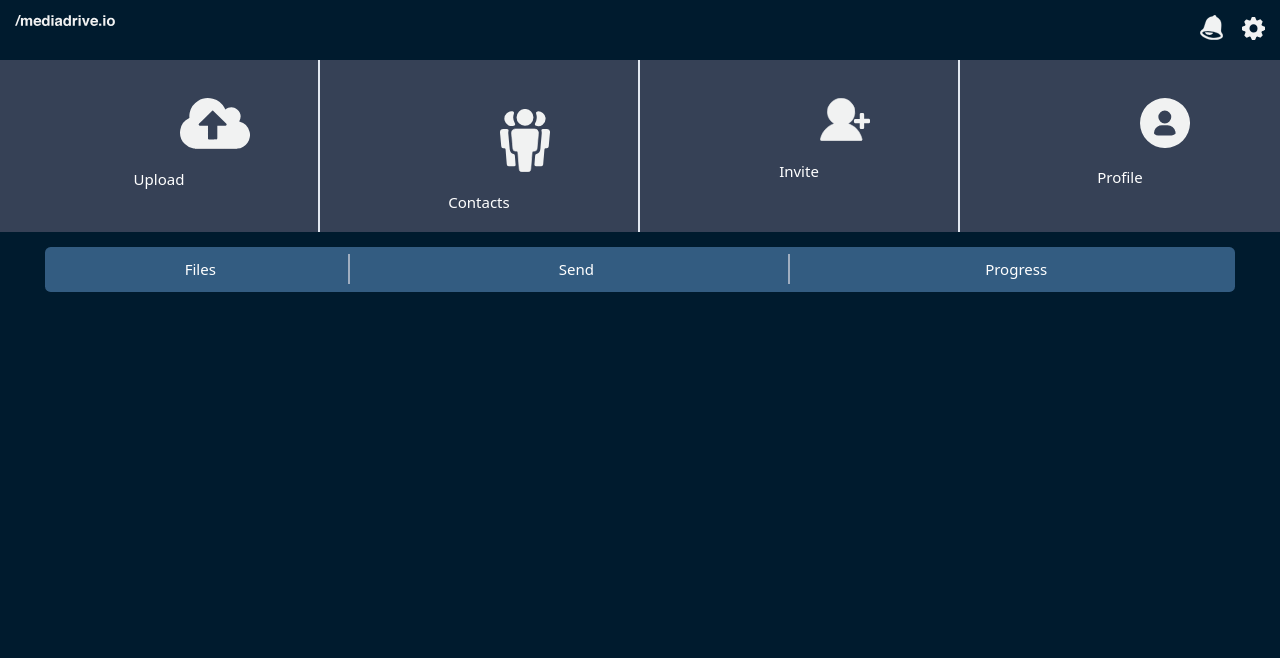
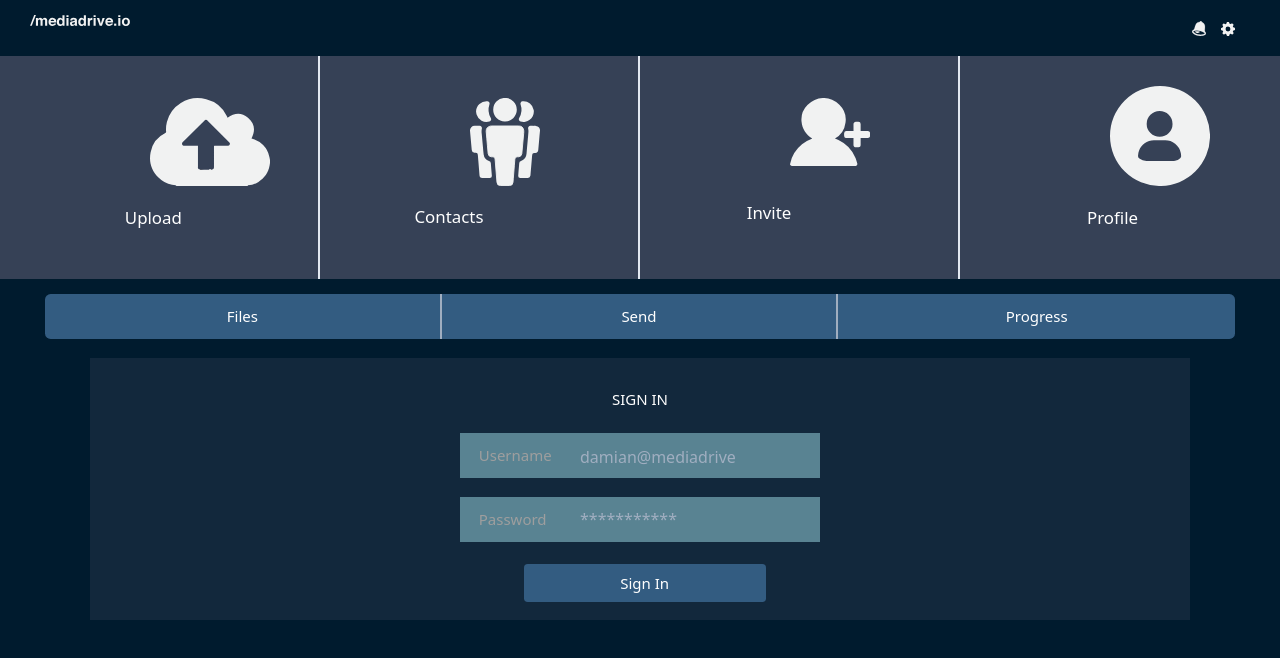
Before and after one commit to aminase/mediadrive, a React (Create React App) app: page /login in a window 1280 px wide. Shown: the top 658 px of the page. Built offline with nearby package versions, Linux system fonts and the light colour scheme.

Commit message:
Added global styling, components improvement

```diff
--- a/src/App.tsx
+++ b/src/App.tsx
@@ -15,6 +15,7 @@ import contacts from './commons/contacts-icon.svg'
 import invite from './commons/invite-icon.svg'
 import profile from './commons/profile-icon.svg'
 import notification from './commons/notification-icon.svg'
+import { SignIn } from './components/SignIn'
 
 const App: React.FC = () => {
   return (
@@ -22,57 +23,76 @@ const App: React.FC = () => {
       <div className="flex justify-between m-4">
         {' '}
         <NavLink to="/" className="focus:outline-none lg">
-          <img src={mediadrive} width="100" height="100" />
+          <img
+            src={mediadrive}
+            width="100"
+            height="120"
+            className="pt-0.5 ml-4"
+          />
         </NavLink>
-        <div>
-          <button className="focus:outline-gray active:outline-gray mr-5">
-            <img src={notification} width="23" height="20" />
+        <div className="pt-1 pr-8">
+          <button className="focus:outline-gray active:outline-gray mr-4">
+            <img src={notification} width="14" height="20" />
           </button>
-          <button className="focus:outline-gray active:outline-gray">
-            <img src={settings} width="23" height="20" />
+          <button className="focus:outline-none active:outline-none">
+            <img src={settings} width="14" height="20" />
           </button>
         </div>
       </div>
-      <div className="flex mb-4 bg-navgray bg-navgray-400 justify-center active:bg-activegray focus:bg-activegray hover:bg-activegray">
-        <NavLink to="/" className="w-1/4 border-r-2 border-white-600 pt-5">
-          <img src={upload} height="70" width="70" className="ml-48 m-5" />
-          <div className="text-white mt-2 text-center pb-5">Upload</div>
+      <div className="flex mb-4 bg-navgray bg-navgray-400 justify-center active:bg-current-gray">
+        <NavLink
+          to="/"
+          className="w-1/4 border-r-2 border-white-500 p-8 hover:bg-current-gray active:bg-current-gray"
+        >
+          <img src={upload} height="70" width="120" className="ml-32 m-3" />
+          <div className="text-white pt-2 text-center pb-5 text-lg pr-3">
+            Upload
+          </div>
         </NavLink>
         <NavLink
           to="/contacts"
-          className="w-1/4 border-r-2 border-white-600 pt-8"
+          className="w-1/4 border-r-2 border-white-600 p-8 hover:bg-current-gray active:bg-current-gray"
         >
-          <img src={contacts} height="50" width="50" className="ml-48 m-5" />
-          <div className="text-white mt-2 text-center pb-5">Contacts</div>
+          <img src={contacts} height="100" width="70" className="ml-32 m-3" />
+          <div className="text-white pt-2 text-center pb-5 text-lg pr-16">
+            Contacts
+          </div>
         </NavLink>
         <NavLink
           to="/invite"
-          className="w-1/4 border-r-2 border-white-600 pt-5"
+          className="w-1/4 border-r-2 border-white-600 p-8 hover:bg-current-gray active:bg-current-gray"
         >
-          <img src={invite} height="50" width="50" className="ml-48 m-5" />
-          <div className="text-white mt-2 text-center pb-5">Invite</div>
+          <img src={invite} height="" width="80" className="ml-32 m-3" />
+          <div className="text-white pt-6 text-center text-lg pr-16">
+            Invite
+          </div>
         </NavLink>
-        <NavLink to="/profile" className="w-1/4 pt-5">
-          <img src={profile} height="50" width="50" className="ml-48 m-5" />
-          <div className="text-white mt-2 text-center">Profile</div>
+        <NavLink
+          to="/profile"
+          className="w-1/4 pt-5 p-8 hover:bg-current-gray active:bg-current-gray"
+        >
+          <img src={profile} height="70" width="100" className="ml-32 m-3" />
+          <div className="text-white pt-2 text-center pb-5 text-lg pr-4">
+            Profile
+          </div>
         </NavLink>
       </div>
-      <div className="flex bg-options mr-12 ml-12 rounded-md text-white text-center h-12 hover:bg-hover">
+      <div className="flex bg-options mr-12 ml-12 rounded-md text-white text-center h-12 hover:bg-gray-800 active:bg-gary-800">
         <NavLink
           to="/files"
-          className="w-1/4 justify-center px-5 py-1 m-2 border-r-2 border-gray-500 hover:bg-hover "
+          className="w-1/3 pt-3 border-r-2 border-gray-500 hover:bg-gray-800 active:bg-gray-800"
         >
           Files
         </NavLink>
         <NavLink
           to="/send"
-          className="flex-1 px-5 py-1 m-2 border-r-2 border-gray-500 hover:bg-hover "
+          className="w-1/3 pt-3 border-r-2 border-gray-500 hover:bg-gray-800 active:bg-gray-800"
         >
           Send
         </NavLink>
         <NavLink
           to="/progress"
-          className="flex-1 px-5 py-1 m-2 hover:bg-green-800 w-full"
+          className="w-1/3 flex-1 pt-3 hover:bg-gray-800 active:bg-gray-800"
         >
           Progress
         </NavLink>
@@ -85,6 +105,7 @@ const App: React.FC = () => {
         <Route path="/files" component={Files} />
         <Route path="/send" component={Send} />
         <Route path="/progress" component={Progress} />
+        <Route path="/login" component={SignIn} />
       </Switch>
       {/* <footer className="flex flex-col w-full text-center mr-12 ml-12">
         <button className="relative inset-x-0 bottom-0 h-8 bg-gray-700 text-white text-center	rounded">
--- /dev/null
+++ b/src/components/SignIn.tsx
@@ -0,0 +1,52 @@
+import React, { useState } from 'react'
+
+export const SignIn: React.FC = () => {
+  const [username, setUsername] = useState()
+  const [password, setPassword] = useState()
+  return (
+    <div className=" md:flex justify-center bg-field  ml-24 mr-24 mt-5">
+      <form className="w-full max-w-sm mt-2">
+        <div className="text-white p-6 text-center">SIGN IN </div>
+
+        <div className="md:flex md:items-center mb-5 login-field h-12 ">
+          <div className="md:w-1/3">
+            <label className="block text-bg-btn-login ml-5 text-base">
+              Username
+            </label>
+          </div>
+          <div className="w-2/3 pt-3">
+            <input
+              className="w-full text-white text-base focus:shadow-none active:shadow-none shadow-none  "
+              type="text"
+              placeholder="damian@mediadrive"
+              value={username}
+            />
+          </div>
+        </div>
+        <div className="md:flex md:items-center mb-6 login-field h-12">
+          <div className="md:w-1/3">
+            <label className="block text-bg-btn-login ml-5 text-base">
+              Password
+            </label>
+          </div>
+          <div className="md:w-2/3 h-12">
+            <input
+              className="w-full text-white text-base focus:shadow-none active:shadow-none shadow-none  "
+              type="text"
+              placeholder="***********"
+              value={password}
+            />
+          </div>
+        </div>
+        <div className="m-5 text-center">
+          <button
+            className="bg-options focus:outline-none text-white py-2 px-4 rounded w-3/4 ml-12 mr-20"
+            type="button"
+          >
+            Sign In
+          </button>
+        </div>
+      </form>
+    </div>
+  )
+}
--- a/src/pages/Contacts.tsx
+++ b/src/pages/Contacts.tsx
@@ -7,26 +7,35 @@ export const Contacts: React.FC = () => {
   }, [])
 
   return (
-    <div className="mr-12 ml-12  pt-8">
+    <div className="mr-12 ml-12 pt-8">
       <form>
-        <div className="md:flex md:items-center mb-2 bg-field  mb-2">
-          <div className="w-2/3 h-12 border-r-2 text-base  pl-4">
-            <input type="text" placeholder="mark@mediadrive" />
+        <div className="flex tems-center mb-2 bg-field">
+          <div className="w-2/3 h-12 border-r-2 text-base pl-4 border-b-0">
+            <input
+              type="text"
+              placeholder="mark@mediadrive"
+              value=""
+              className="w-full py-2 px-4 text-white text-base focus:shadow-none active:shadow-none border-b-0 shadow-none  "
+            />
           </div>
           <div className="md:w-1/3">
-            <button className=" md:text-right mr-4 flex justify-start ml-6 border-gray-500 ">
-              <div className="ml-4 text-white">Offline</div>
-            </button>
+            <div className=" md:text-right mr-4 flex justify-start ml-6">
+              <div className="ml-4 text-white pt-3">Offline</div>
+            </div>
           </div>
         </div>
-        <div className="md:flex md:items-center mb-2 bg-field  mb-2">
-          <div className="w-2/3 border-r-2 h-12 text-base  pl-4">
-            <input type="text" placeholder="john@mediadrive" />
+        <div className="md:flex md:items-center mb-2 bg-field">
+          <div className="w-2/3 border-r-2 h-12 text-base pl-4">
+            <input
+              type="text"
+              placeholder="john@mediadrive"
+              className="w-full py-2 px-4 text-white text-base focus:shadow-none active:shadow-none border-b-0 shadow-none  "
+            />
           </div>
           <div className="md:w-1/3">
-            <button className=" md:text-right mr-4 flex justify-start ml-6 border-gray-400 ">
+            <div className=" md:text-right mr-4 flex justify-start ml-6 ">
               <div className="ml-4 text-white">Online</div>
-            </button>
+            </div>
           </div>
         </div>
       </form>
--- a/src/pages/Progress.tsx
+++ b/src/pages/Progress.tsx
@@ -1,5 +1,11 @@
 import React from 'react'
 
 export const Progress: React.FC = () => {
-  return <div>Progress</div>
+  return (
+    <div className=" md:flex bg-progress ml-12 mr-12 mt-5">
+      <div className="text-white p-6 flex-start">Job 1</div>
+
+      <div className="md:flex md:items-center mb-5 login-field h-12 "></div>
+    </div>
+  )
 }
--- a/src/pages/Send.tsx
+++ b/src/pages/Send.tsx
@@ -9,9 +9,9 @@ export const Send: React.FC = () => {
           <span className="text-sm text-white">Select Files</span>
         </label>
 
-        <label className="md:w-2/3 block">
+        <label className="md:w-2/3 bloc active:bg-checkbox-white">
           <input
-            className="mr-1 bg-checkbox active:bg-white-500"
+            className="mr-1 bg-checkbox active:bg-checkbox-white "
             type="checkbox"
           />
           <span className="text-sm text-white">Select Contacts</span>
@@ -20,8 +20,11 @@ export const Send: React.FC = () => {
       <div className="flex mb-4 mt-4">
         {' '}
         <label className="w-1/3 bg-field h-12 text-center text-white py-3">
-          <div className="flex  ml-2 justify-between">
-            <input className="bg-checkbox " type="checkbox" />
+          <div className="flex  ml-2 justify-between active:bg-checkbox-white">
+            <input
+              className="bg-checkbox active:bg-checkbox-white "
+              type="checkbox"
+            />
             <span className="w-2/3 bg-field h-12 text-center text-white ">
               {' '}
               File_01.mov
--- a/src/pages/Upload.tsx
+++ b/src/pages/Upload.tsx
@@ -1,19 +1,24 @@
-import React, { Fragment } from 'react'
+import React, { useState } from 'react'
 import avatar from '../commons/avatar.svg'
 
 export const Upload: React.FC = () => {
+  const [files, setFiles] = useState([1])
   return (
     <div className="ml-12 mr-12 mt-5">
+      {files.length === 0 ? (
+        <div className="text-white">Drag to upload files here</div>
+      ) : (
         <div className="flex m-3">
           {' '}
-        <div className="w-2/5 bg-gray-800 h-12 pt-3 end pl-20 text-white">
+          <div className="w-2/5 h-12 pt-3 end pl-20 text-white bg-field">
             File_01.mv
           </div>
-        <div className="w-3/5 bg-gray-700 h-12 pt-3 flex justify-around">
+          <div className="w-3/5 h-12 pt-3 flex justify-around bg-field">
             <div>progres progress progress</div>
             <div className="pl-48 text-white">60%</div>
           </div>
         </div>
+      )}
     </div>
   )
 }
```
Also changed, not shown: src/css/style.css (+0 -10 lines), src/pages/Invite.tsx (+11 -11 lines), src/pages/Profile.tsx (+9 -9 lines), public/styles.css, src/commons/invite-icon.svg, src/commons/jobs-icon.svg (added). Lines whose indentation alone changed are shown as unchanged.
